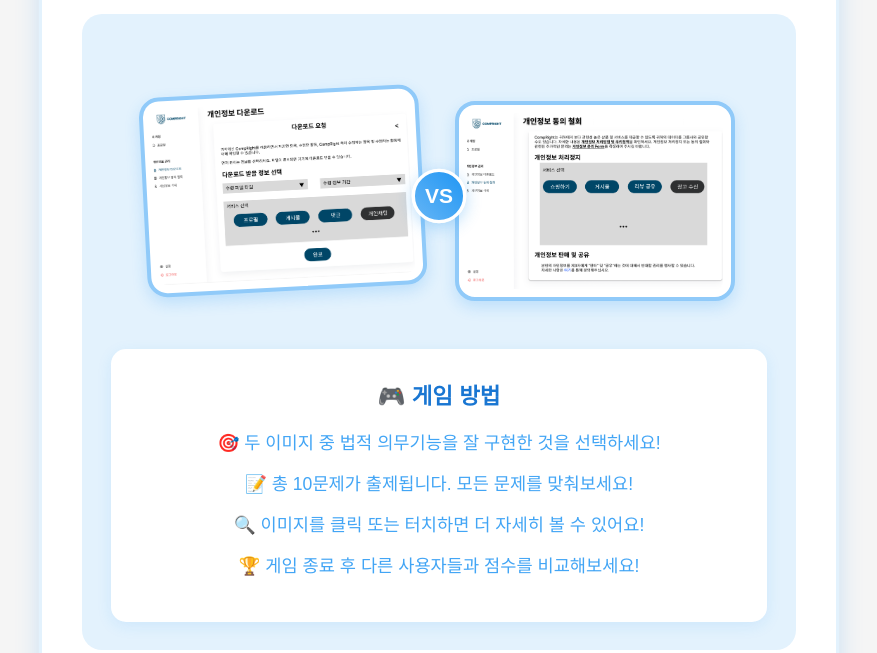
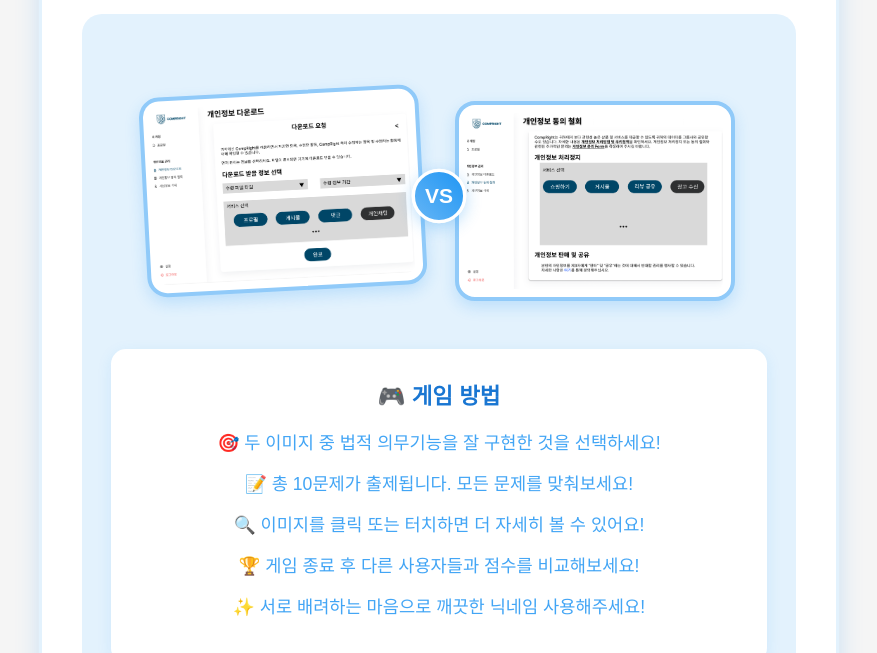
Before and after one commit to yyyy7246/ComprightQuiz, a plain HTML site: page index.html in a window 1280 px wide. Shown: the part 146-799 px from the top of the page, without its empty margins (201-1078 px from the left). Drawn offline with Linux system fonts and the light colour scheme.

Commit message:
문구수정

```diff
--- a/index.html
+++ b/index.html
@@ -33,6 +33,7 @@
                 <li>📝 총 10문제가 출제됩니다. 모든 문제를 맞춰보세요!</li>
                 <li>🔍 이미지를 클릭 또는 터치하면 더 자세히 볼 수 있어요!</li>
                 <li>🏆 게임 종료 후 다른 사용자들과 점수를 비교해보세요!</li>
+                <li>✨ 서로 배려하는 마음으로 깨끗한 닉네임 사용해주세요!</li>
               </ul>
             </div>
           </div>
```
